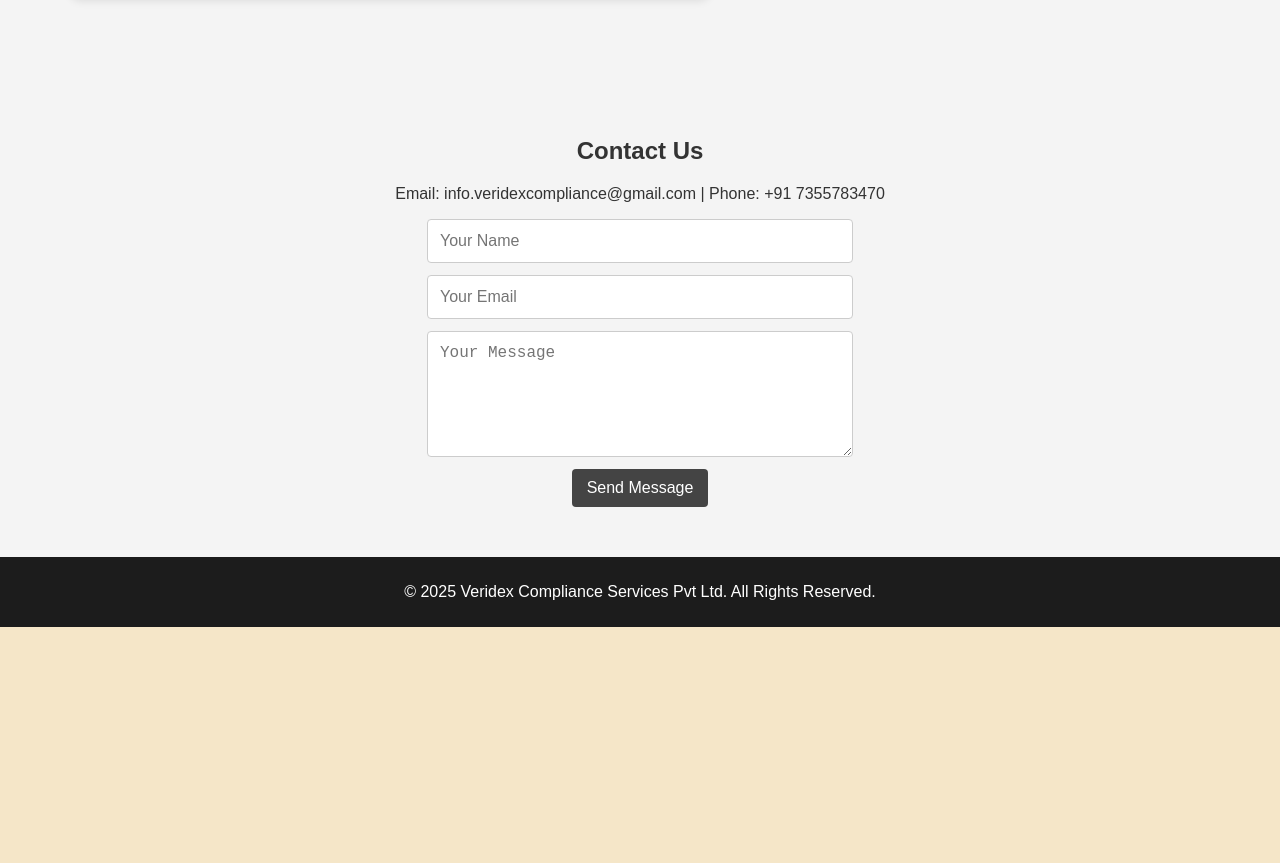
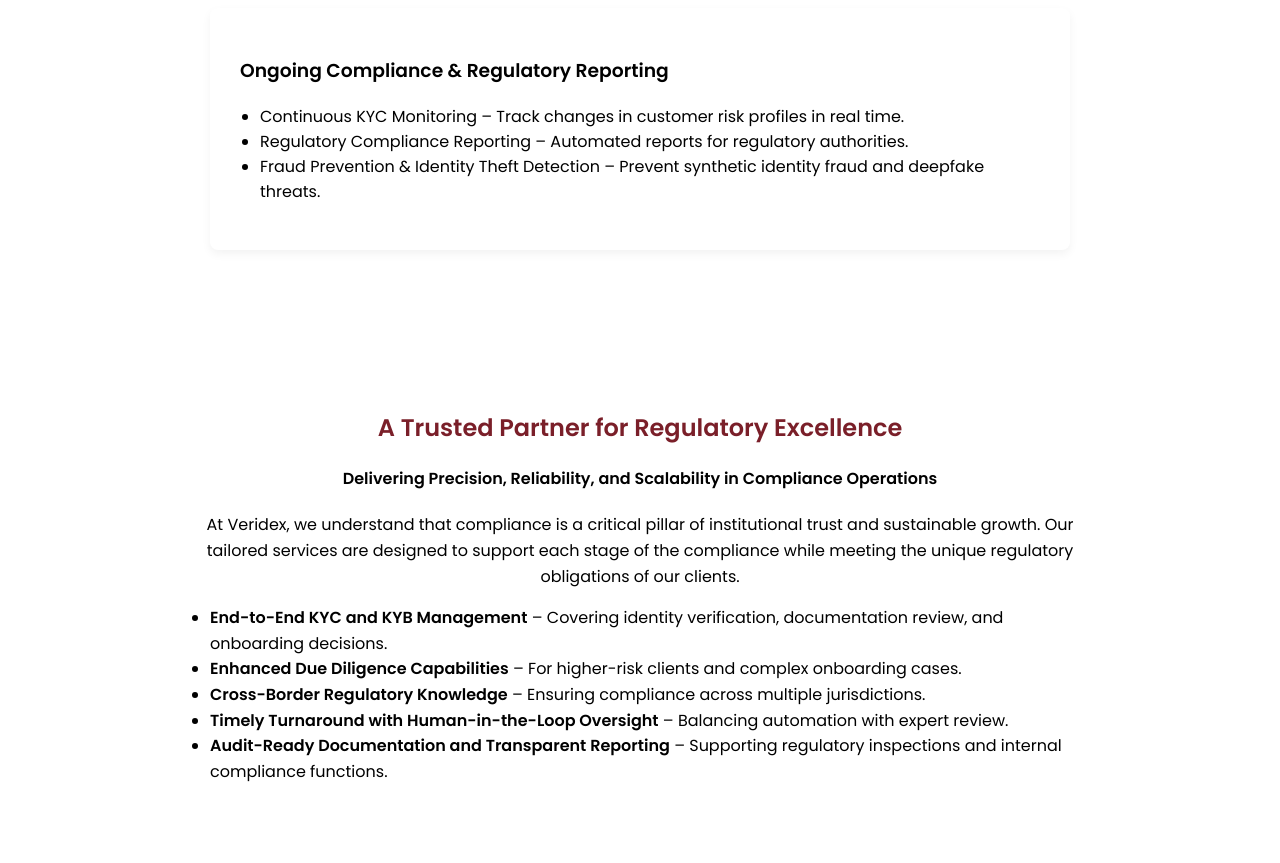
Before and after one commit to veridexcompliance/veridexcompliance.github.io, a plain HTML site: page index.html in a window 1280 px wide. Shown: the part 1524-2387 px from the top of the page. Before the commit the page ends 2151 px from the top, so only its background shows below. Drawn offline with Linux system fonts and the light colour scheme.

Commit message:
index.html

```diff
--- a/index.html
+++ b/index.html
@@ -4,45 +4,53 @@
     <meta charset="UTF-8">
     <meta name="viewport" content="width=device-width, initial-scale=1.0">
     <title>Veridex Compliance Services</title>
-    <link rel="stylesheet" href="style.css">
+    <link href="https://fonts.googleapis.com/css2?family=Poppins:wght@400;600&display=swap" rel="stylesheet">
     <style>
         body {
             font-family: 'Poppins', sans-serif;
             margin: 0;
             padding: 0;
-            background: #F5E6C8;
-            color: #333;
+            background: #ffffff;
+            color: #000000;
         }
+
         header {
-            background: #1C1C1C;
+            background: #7A1F29;
             color: #fff;
             text-align: center;
-            padding: 20px 0;
+            padding: 40px 20px;
         }
+
         header img {
             max-width: 150px;
             display: block;
-            margin: 0 auto 10px;
+            margin: 0 auto 15px;
         }
+
         nav {
-            background: #444;
+            background: #000000;
             padding: 10px;
             display: flex;
             justify-content: center;
+            flex-wrap: wrap;
         }
+
         nav a {
             color: white;
             padding: 10px 20px;
             text-decoration: none;
-            font-weight: bold;
+            font-weight: 600;
         }
+
         nav a:hover, .dropdown:hover .dropbtn {
-            background-color: #888;
+            background-color: #7A1F29;
         }
+
         .dropdown {
             position: relative;
             display: inline-block;
         }
+
         .dropdown-content {
             display: none;
             position: absolute;
@@ -51,55 +59,100 @@
             box-shadow: 0px 8px 16px rgba(0, 0, 0, 0.2);
             z-index: 1;
         }
+
         .dropdown-content a {
             color: black;
             padding: 10px 20px;
             text-decoration: none;
             display: block;
         }
+
         .dropdown-content a:hover {
-            background-color: #ddd;
+            background-color: #eee;
         }
+
         .dropdown:hover .dropdown-content {
             display: block;
         }
+
         section {
-            padding: 50px;
+            padding: 60px 20px;
             text-align: center;
         }
+
+        h2 {
+            color: #7A1F29;
+            font-weight: 600;
+        }
+
         .service-box {
             background: #fff;
-            margin: 20px;
-            padding: 20px;
-            border-radius: 10px;
-            box-shadow: 0 4px 8px rgba(0, 0, 0, 0.1);
+            margin: 20px auto;
+            padding: 30px;
+            border-radius: 8px;
+            max-width: 800px;
+            box-shadow: 0 4px 10px rgba(0, 0, 0, 0.05);
+            text-align: left;
         }
+
+        ul {
+            padding-left: 20px;
+        }
+
         footer {
-            background: #1C1C1C;
+            background: #000000;
             color: #fff;
             text-align: center;
-            padding: 10px 0;
+            padding: 15px 0;
         }
+
         button {
-            background-color: #444;
+            background-color: #7A1F29;
             color: white;
-            padding: 10px 15px;
+            padding: 12px 20px;
             border: none;
+            border-radius: 4px;
             cursor: pointer;
+            font-weight: 600;
         }
+
         button:hover {
-            background-color: #666;
+            background-color: #000000;
         }
+
         input, textarea {
             width: 100%;
-            max-width: 400px;
-            padding: 10px;
-            margin: 10px 0;
+            max-width: 500px;
+            padding: 12px;
+            margin: 12px 0;
             border: 1px solid #ccc;
-            border-radius: 5px;
+            border-radius: 6px;
+            font-size: 1rem;
         }
+
         textarea {
             height: 100px;
+        }
+
+        .why-veridex-content {
+            max-width: 900px;
+            margin: auto;
+            text-align: center;
+            line-height: 1.6;
+        }
+
+        .why-veridex-content ul {
+            text-align: left;
+        }
+
+        @media (max-width: 600px) {
+            nav {
+                flex-direction: column;
+            }
+
+            header {
+                padding: 30px 10px;
+            }
         }
     </style>
     <script>
@@ -115,7 +168,7 @@
     <header>
         <img src="logo.jpg" alt="Veridex Logo">
         <h1>Veridex Compliance Services Pvt Ltd</h1>
-        <p>Your Trusted Partner in End-to-End KYC and Regulatory Assurance</p>
+        <p>Your Trusted Partner in End-to-End KYC and Regulatory Assurance</p>
     </header>
 
     <nav>
@@ -129,12 +182,13 @@
                 <a href="#compliance">Ongoing Compliance</a>
             </div>
         </div>
+        <a href="#why-veridex">Why Veridex</a>
         <a href="#contact">Contact</a>
     </nav>
 
     <section id="about">
         <h2>About Us</h2>
-        <p>Veridex Compliance Services Pvt Ltd delivers secure, scalable, and globally aligned KYC and compliance services. Our end-to-end approach ensures institutions can confidently meet evolving regulatory requirements while maintaining operational efficiency and client trust.</p>
+        <p style="max-width: 800px; margin: auto;">Veridex Compliance Services Pvt Ltd delivers secure, scalable, and globally aligned KYC and compliance services. Our end-to-end approach ensures institutions can confidently meet evolving regulatory requirements while maintaining operational efficiency and client trust.</p>
     </section>
 
     <section id="services">
@@ -175,10 +229,27 @@
         </div>
     </section>
 
+    <section id="why-veridex">
+        <h2>A Trusted Partner for Regulatory Excellence</h2>
+        <h4 style="color: #000;">Delivering Precision, Reliability, and Scalability in Compliance Operations</h4>
+        <div class="why-veridex-content">
+            <p>
+                At Veridex, we understand that compliance is a critical pillar of institutional trust and sustainable growth.
+                Our tailored services are designed to support each stage of the compliance while meeting the unique regulatory obligations of our clients.
+            </p>
+            <ul>
+                <li><strong>End-to-End KYC and KYB Management</strong> – Covering identity verification, documentation review, and onboarding decisions.</li>
+                <li><strong>Enhanced Due Diligence Capabilities</strong> – For higher-risk clients and complex onboarding cases.</li>
+                <li><strong>Cross-Border Regulatory Knowledge</strong> – Ensuring compliance across multiple jurisdictions.</li>
+                <li><strong>Timely Turnaround with Human-in-the-Loop Oversight</strong> – Balancing automation with expert review.</li>
+                <li><strong>Audit-Ready Documentation and Transparent Reporting</strong> – Supporting regulatory inspections and internal compliance functions.</li>
+            </ul>
+        </div>
+    </section>
+
     <section id="contact">
         <h2>Contact Us</h2>
         <p>Email: info.veridexcompliance@gmail.com | Phone: +91 7355783470</p>
-
         <form id="contact-form" action="https://docs.google.com/forms/d/e/1FAIpQLSfAXyh2iMoy_7cIB_qqMtRS4s0LNmHPM5i26wc8O8FrW02WsQ/formResponse"
               method="POST" target="hidden_iframe" onsubmit="submitted=true; setTimeout(hideForm, 1000);">
             <input type="text" name="entry.1136018808" placeholder="Your Name" required>
@@ -186,9 +257,7 @@
             <textarea name="entry.1567916490" placeholder="Your Message" required></textarea>
             <button type="submit">Send Message</button>
         </form>
-
         <iframe name="hidden_iframe" style="display:none;"></iframe>
-
     </section>
 
     <footer>
```
Lines whose indentation alone changed are shown as unchanged.
